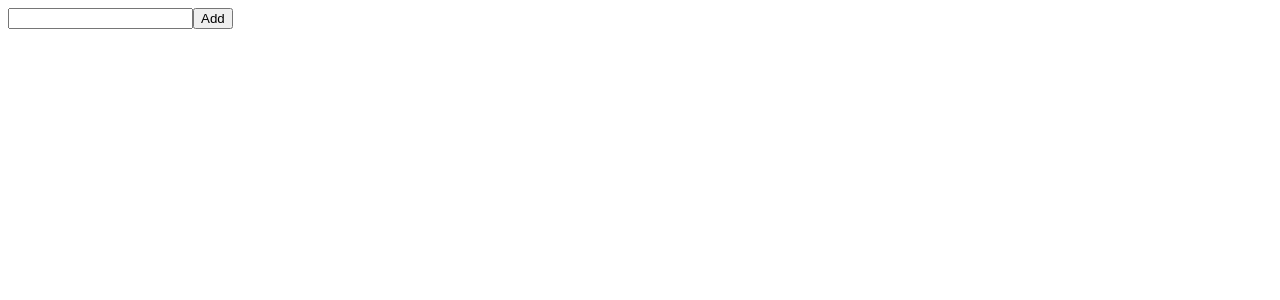
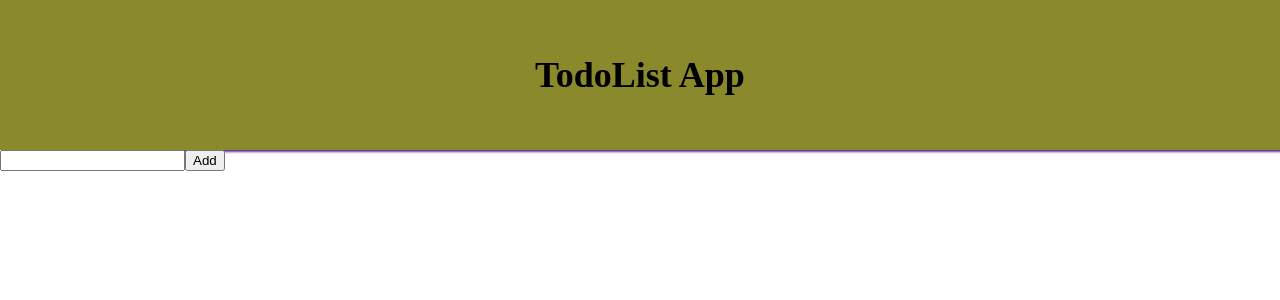
Before and after one commit to prabinthapa10/Todoappp, a React (Vite) app in the folder todoapp/: page / in a window 1280 px wide. Shown: the top 300 px of the page. Built offline with nearby package versions, Linux system fonts and the light colour scheme.

Commit message:
adddin header with css

```diff
--- a/todoapp/src/App.css
+++ b/todoapp/src/App.css
@@ -0,0 +1,3 @@
+body {
+  margin: 0;
+}
--- a/todoapp/src/App.jsx
+++ b/todoapp/src/App.jsx
@@ -1,5 +1,6 @@
 import React from "react";
 import Todoapp from "./components/Todoapp";
+import "./App.css";
 
 export default function App() {
   return (
--- /dev/null
+++ b/todoapp/src/components/Header.jsx
@@ -0,0 +1,10 @@
+import React from "react";
+import styles from "./Header.module.css";
+
+export default function Header() {
+  return (
+    <div className={styles.header}>
+      <h1>TodoList App</h1>
+    </div>
+  );
+}
--- /dev/null
+++ b/todoapp/src/components/Header.module.css
@@ -0,0 +1,7 @@
+.header {
+  font-size: large;
+  background-color: rgb(138, 138, 45);
+  text-align: center;
+  padding: 30px;
+  box-shadow: 2px 2px 2px rebeccapurple;
+}
--- a/todoapp/src/components/Todoapp.jsx
+++ b/todoapp/src/components/Todoapp.jsx
@@ -1,5 +1,6 @@
 import React, { useState } from "react";
 import Form from "./Form";
+import Header from "./Header";
 
 export default function App() {
   const [todo, setTodo] = useState({ name: "", done: false });
@@ -7,6 +8,7 @@ export default function App() {
 
   return (
     <div>
+      <Header />
       <Form todo={todo} setTodo={setTodo} todos={todos} setTodos={setTodos} />
     </div>
   );
```
